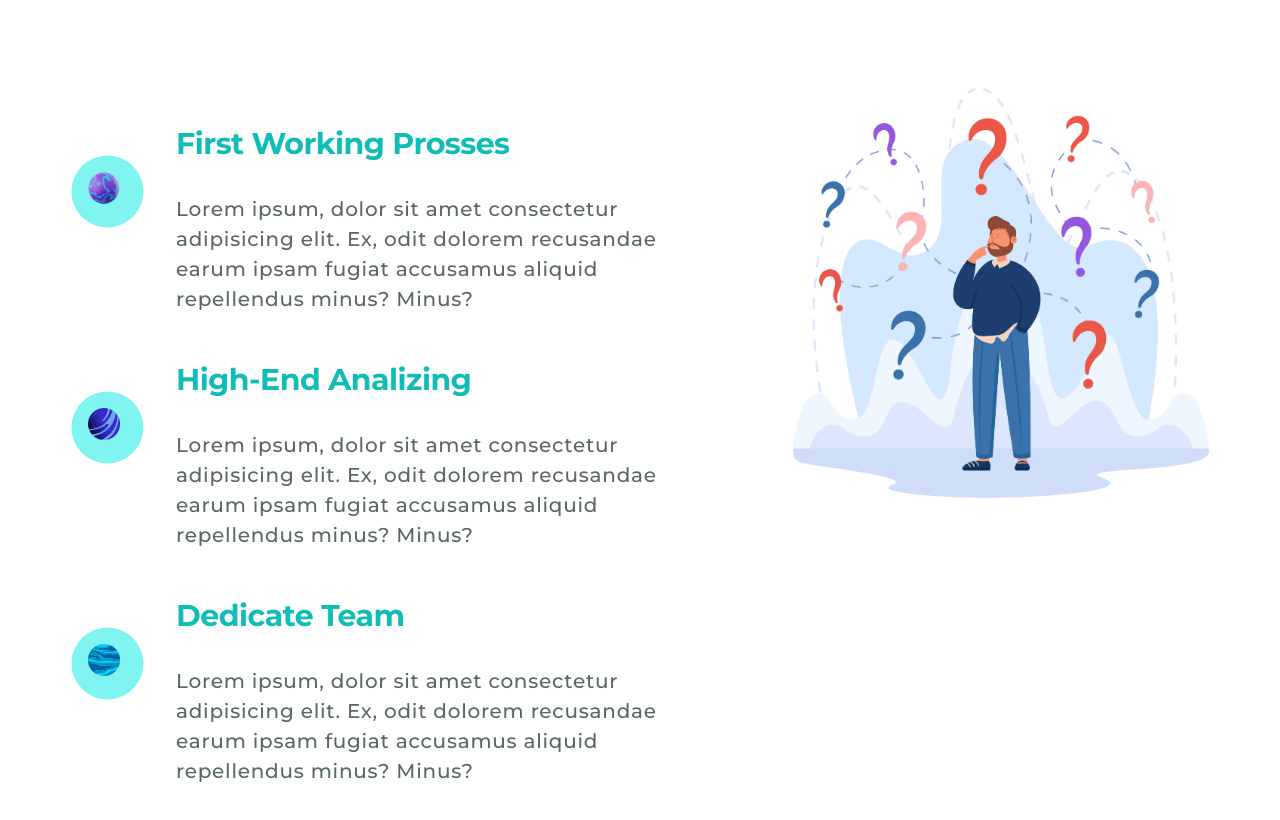
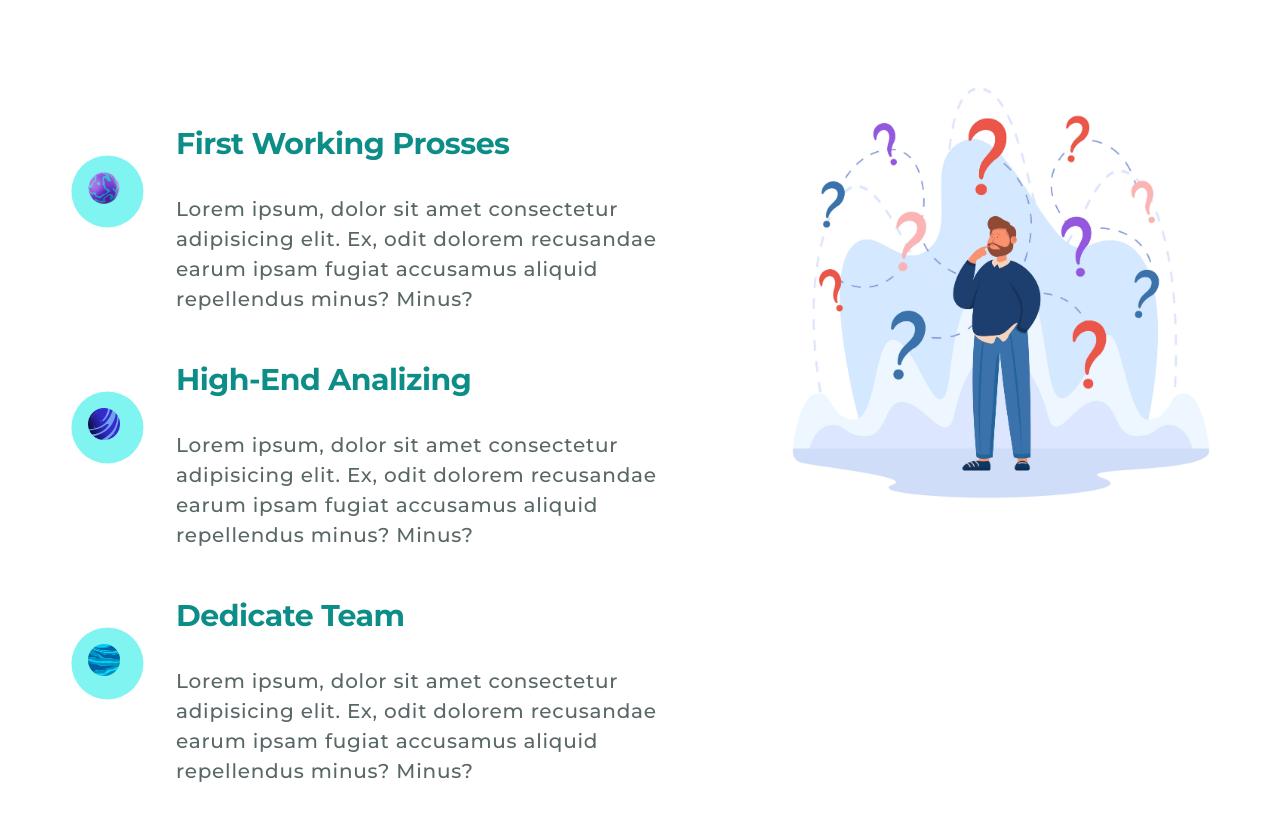
Before and after one commit to salahcst344/OOTU, a React (Create React App) app: page / in a window 1280 px wide. Shown: the part 1060-1880 px from the top of the page. Built offline with nearby package versions, Linux system fonts and the light colour scheme.

Commit message:
fix styles

```diff
--- a/src/components/atoms/WhyUsItem/index.jsx
+++ b/src/components/atoms/WhyUsItem/index.jsx
@@ -6,12 +6,14 @@ const WhyUsItem = ({ whyUs }) => {
   return (
     <li className={classes["why-us-item"]}>
       <div className={classes["why-us-dot"]}>
-        <img src={whyUs.img} alt={whyUs.title} />
+        <div>
+          <img src={whyUs.img} alt={whyUs.title} />
+        </div>
       </div>
       <div>
         <TertiaryHeading
           styles={{
-            color: "var(--primary-shade)",
+            color: "var(--primary-shader)",
           }}
         >
           {whyUs.title}
```
